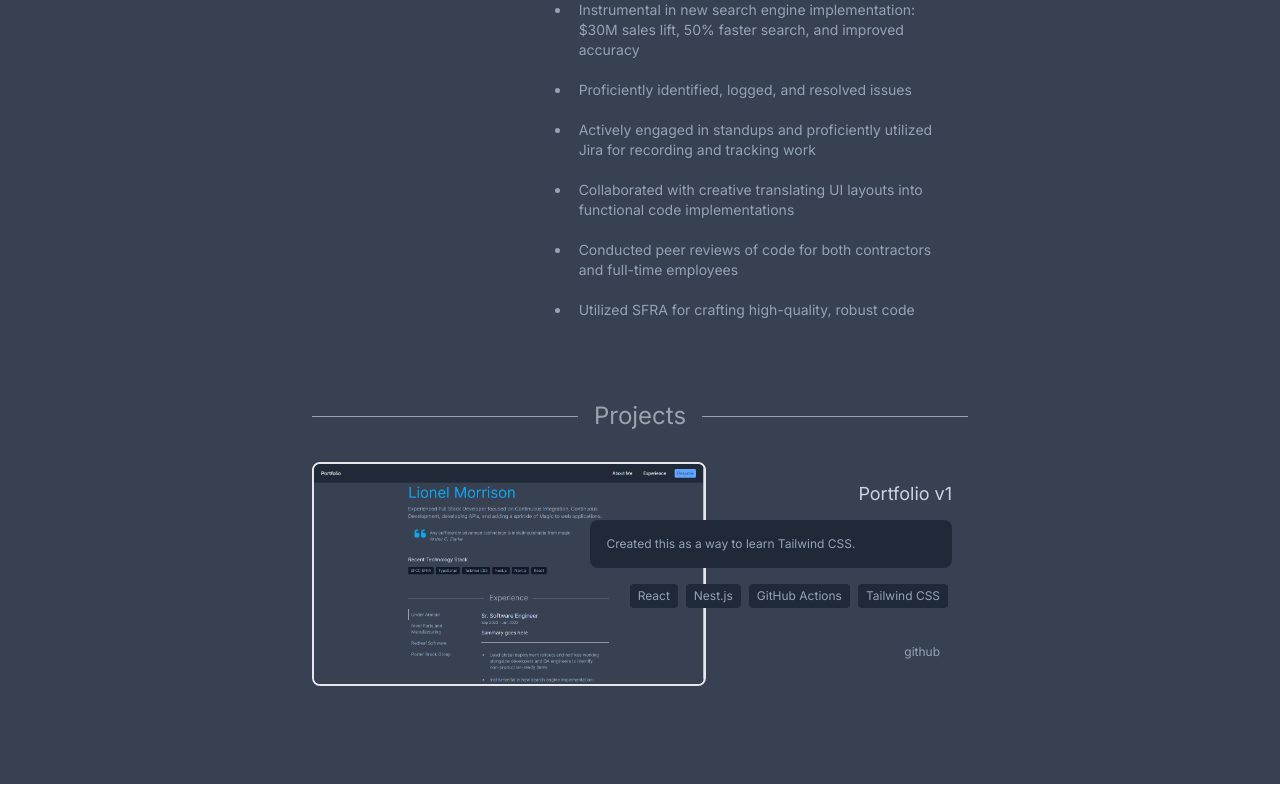
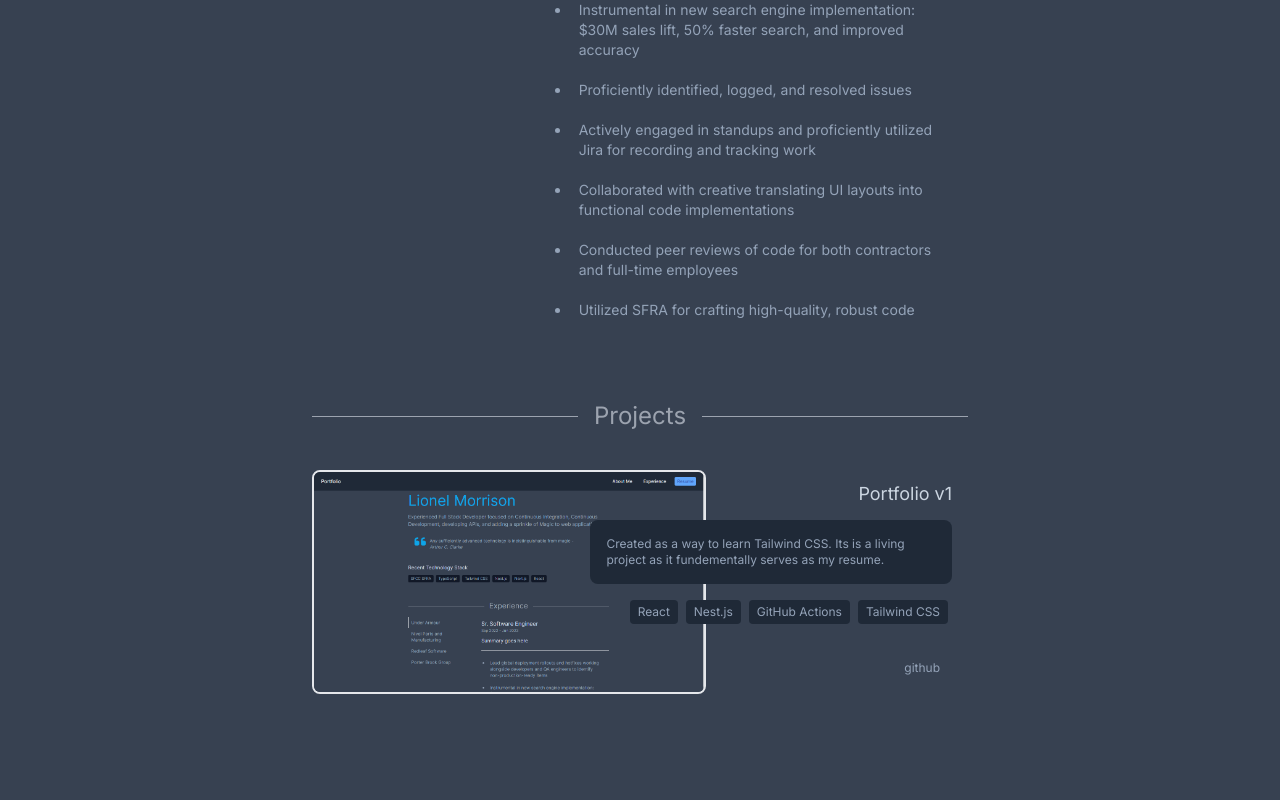
Before and after one commit to lioneljmorrison/portfolio, a Next.js app: page / in a window 1280 px wide. Shown: the part 770-1570 px from the top of the page. Built offline with nearby package versions, Linux system fonts and the light colour scheme.

Commit message:
Updated description

```diff
--- a/app/data.ts
+++ b/app/data.ts
@@ -100,7 +100,7 @@ export const navData: NavLinks = {
 export const projectData: Projects = {
   portfolio: {
     name: 'Portfolio v1',
-    tldr: 'Created this as a way to learn Tailwind CSS.',
+    tldr: 'Created as a way to learn Tailwind CSS. Its is a living project as it fundementally serves as my resume.',
     techLabels: ['Tailwind CSS', 'GitHub Actions', 'Nest.js', 'React'],
     links: {
       github: { link: 'https://github.com/lioneljmorrison/portfolio' },
```
